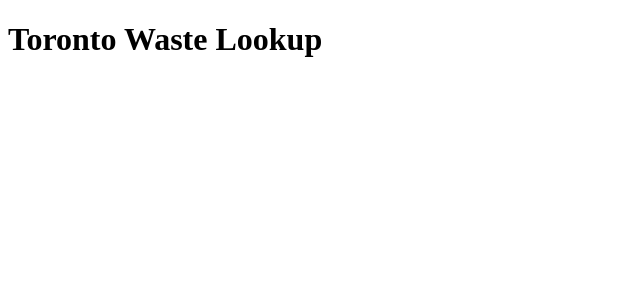
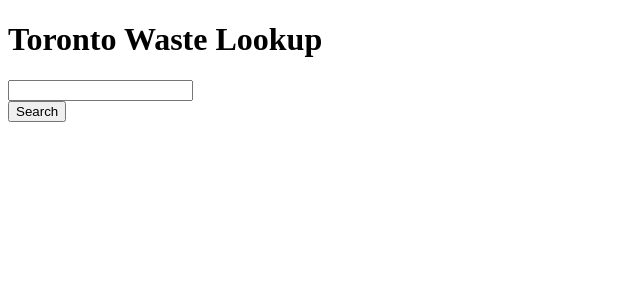
Before and after one commit to despinoz/waste-lookup, a React (Create React App) app in the folder client/: page / in a window 1280 px wide. Shown: the top 300 px of the page, without its empty margins (0-640 px from the left). Built offline with nearby package versions, Linux system fonts and the light colour scheme; the HTML template or start-up script is replaced by a standard one.

Commit message:
implemented basic search to the database

```diff
--- a/client/src/App.js
+++ b/client/src/App.js
@@ -1,10 +1,44 @@
 import React, { Component } from 'react';
+import axios from 'axios';
 
 class App extends Component {
+  constructor() {
+    super();
+    this.state = {
+      query: ''
+    };
+    this.handleChange = this.handleChange.bind(this);
+    this.handleClick = this.handleClick.bind(this);
+  }
+
+  handleClick() {
+    const { query } = this.state;
+    axios
+      .get(
+        `https://waste-lookup-database.herokuapp.com/api/data/_search?keywords=${query}`
+      )
+      .then(({ data }) => {
+        console.log(data);
+      })
+      .catch(error => {
+        console.log(error);
+      });
+  }
+
+  handleChange(e) {
+    this.setState({
+      query: e.target.value
+    });
+  }
+
   render() {
     return (
       <div>
         <h1>Toronto Waste Lookup</h1>
+        <form>
+          <input type="text" onChange={this.handleChange} />
+        </form>
+        <button onClick={this.handleClick}>Search</button>
       </div>
     );
   }
```
